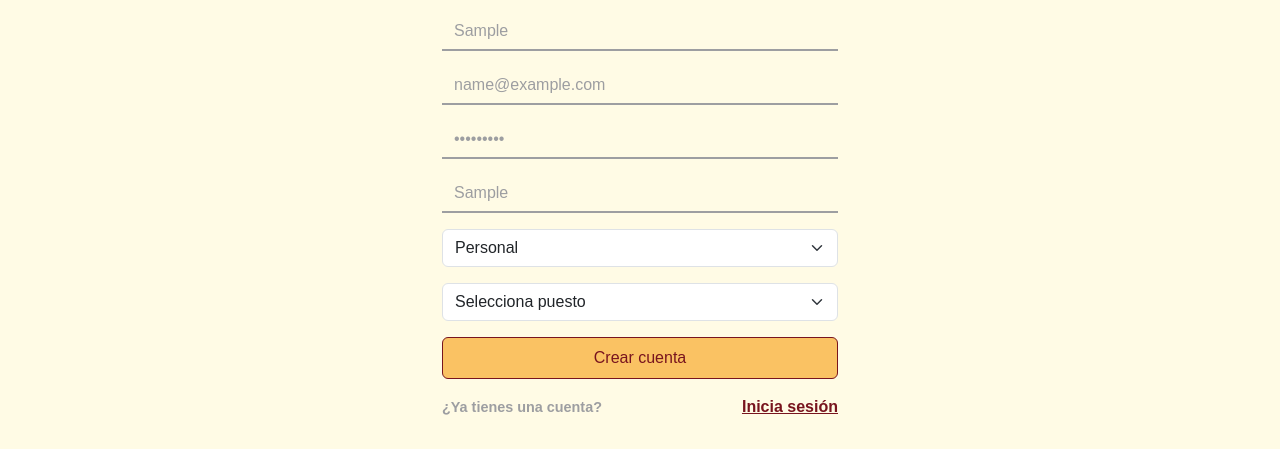
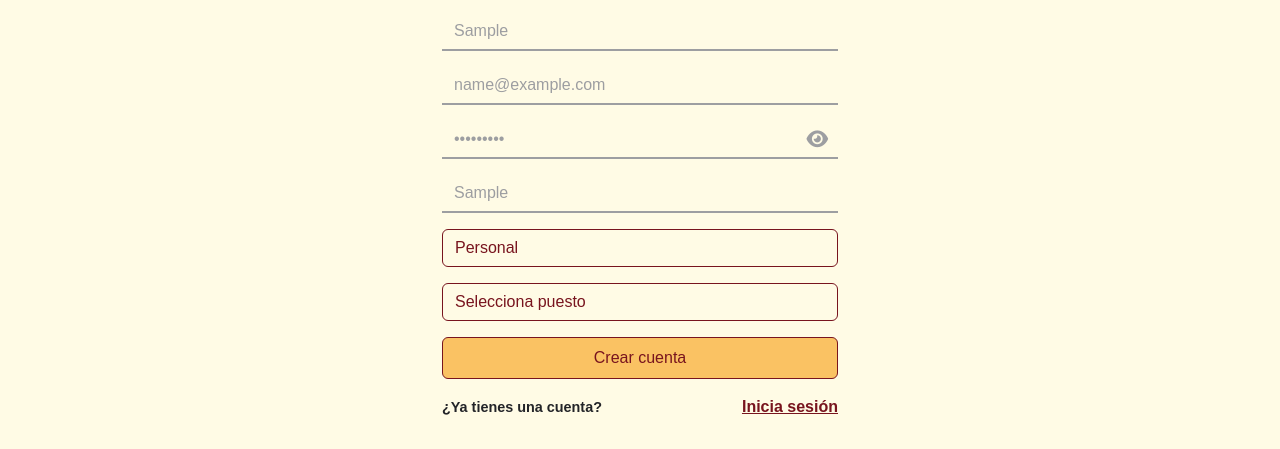
Before and after one commit to 4GeeksAcademy/Proyecto-fiesti, a React app: page /signup in a window 1280 px wide. Both pictures are taken after typing "Sample", "name@example.com", "Sample123", "Sample" into the empty fields and a click on the button "Crear cuenta". Shown: the part 351-800 px from the top of the page. Built offline with nearby package versions, Linux system fonts and the light colour scheme; no server answers; a web font is replaced by a local one.

Commit message:
Home, Login y Signup estilos litos

```diff
--- a/src/front/pages/Signup.jsx
+++ b/src/front/pages/Signup.jsx
@@ -21,6 +21,7 @@ const Signup = () => {
 
     const [message, setMessage] = useState("");
     const navigate = useNavigate();
+    const [showPassword, setShowPassword] = useState(false);
 
     const handleChange = (e) => {
         setFormData({ ...formData, [e.target.name]: e.target.value });
@@ -69,13 +70,27 @@ const Signup = () => {
                     onChange={handleChange}
                 />
 
-                <input
-                    type="password"
-                    name="password"
-                    placeholder="Contraseña"
-                    className="form-control mb-3"
-                    onChange={handleChange}
-                />
+
+                <div className="password-wrapper mb-3">
+                    <input
+                        type={showPassword ? "text" : "password"}
+                        name="password"
+                        placeholder="Contraseña"
+                        className="form-control"
+                        value={formData.password}
+                        onChange={handleChange}
+                    />
+                    {formData.password && (<button
+                        type="button"
+                        onClick={() => setShowPassword((v) => !v)}
+                        className="password-toggle-btn"
+                        tabIndex={-1}
+                        aria-label={showPassword ? "Ocultar contraseña" : "Mostrar contraseña"}
+                    >
+                        <i className={`fa-solid ${showPassword ? "fa-eye-slash" : "fa-eye"}`}></i>
+                    </button>)}
+                </div>
+
 
                 <input
                     type="text"
--- a/src/front/styles/signup.css
+++ b/src/front/styles/signup.css
@@ -25,6 +25,42 @@
     outline: none;
 }
 
+.form-select {
+    background: #fffbe5;
+    border: 1px solid #78141e;
+    color: #78141e;
+    border-radius: 0.375rem;
+    box-shadow: none;
+    outline: none;
+}
+
+.form-select:focus {
+    background: #fffbe5;
+    border: 1px solid #78141e;
+    color: #78141e;
+    box-shadow: none;
+    outline: none;
+}
+
+.password-wrapper {
+  position: relative;
+}
+
+.password-wrapper input {
+  padding-right: 40px;
+}
+
+.password-toggle-btn {
+  position: absolute;
+  right: 10px;
+  top: 50%;
+  transform: translateY(-50%);
+  background: none;
+  border: none;
+  cursor: pointer;
+  color: #9d9ea1;
+}
+
 .crear {
     background: #78141e;
     color: white;
@@ -49,7 +85,7 @@
 }
 
 .cuenta {
-    color: #9d9ea1;
+    color: #232428;
     font-size: 0.9rem;
 }
 
```
